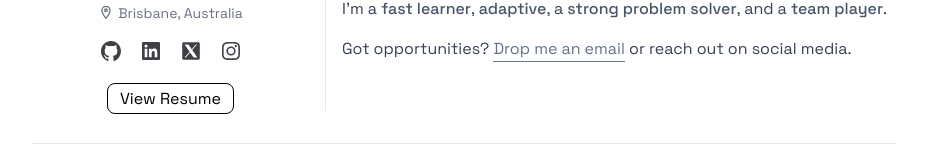
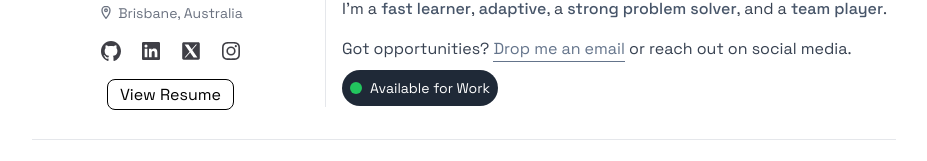
Before and after one commit to rgcsekaraa/crg-portfolio, a Next.js app: page / in a window 1280 px wide. Shown: the part 301-462 px from the top of the page, without its empty margins (176-1103 px from the left). Built offline with nearby package versions, Linux system fonts and the light colour scheme.

Commit message:
added available to work badge

```diff
--- a/app/page.tsx
+++ b/app/page.tsx
@@ -54,7 +54,7 @@ export default function Home() {
               ))}
             </div>
 
-            <p className='mt-4 inline-block cursor-pointer'>
+            <p className='mt-3 inline-block cursor-pointer'>
               <a
                 href={LINKS.RESUME}
                 target='_blank'
@@ -146,6 +146,10 @@ export default function Home() {
               </a>
               &nbsp;or reach out on social media.
             </p>
+            <div className='mt-2 inline-flex w-auto items-center rounded-full bg-gray-800 px-2 py-2 text-white dark:bg-gray-600'>
+              <div className='mr-2 h-3 w-3 rounded-full bg-green-500'></div>
+              <span className='text-sm'>Available for Work</span>
+            </div>
           </div>
         </section>
 
```
